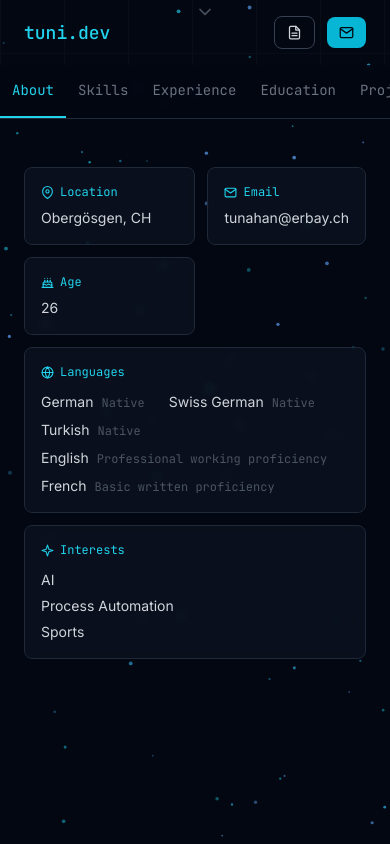
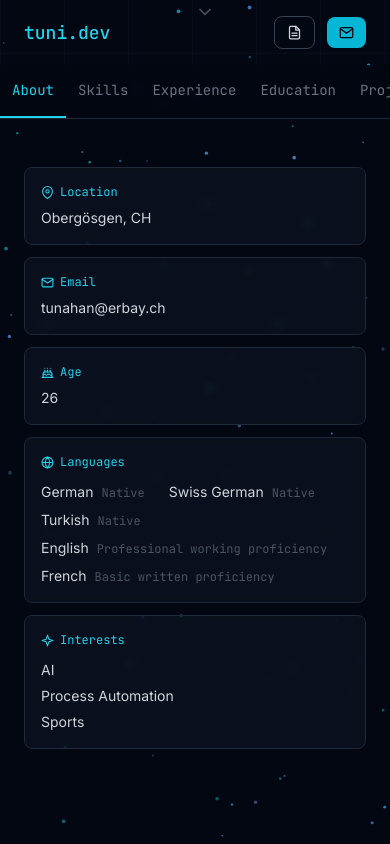
Before and after one commit to etunidev/tuni-portfolio, a React (Vite) app in the folder app/: page / in a window 390 px wide. Both pictures are taken after a click on the button "About". Shown: the part 779-1623 px from the top of the page. Built offline with nearby package versions, Linux system fonts and the light colour scheme.

Commit message:
Fix About section to single column on mobile

```diff
--- a/app/src/components/About.tsx
+++ b/app/src/components/About.tsx
@@ -93,7 +93,7 @@ export default function About() {
           <p className="text-gray-300 text-sm">{age}</p>
         </div>
 
-        <div className="col-span-2 sm:col-span-2 bg-gray-900/50 backdrop-blur-sm border border-gray-800 rounded-lg p-4">
+        <div className="sm:col-span-2 bg-gray-900/50 backdrop-blur-sm border border-gray-800 rounded-lg p-4">
           <div className="flex items-center gap-1.5 mb-3 text-cyan-400">
             <GlobeIcon />
             <p className="text-xs font-mono">Languages</p>
@@ -108,7 +108,7 @@ export default function About() {
           </div>
         </div>
 
-        <div className="col-span-2 sm:col-span-1 bg-gray-900/50 backdrop-blur-sm border border-gray-800 rounded-lg p-4">
+        <div className="sm:col-span-1 bg-gray-900/50 backdrop-blur-sm border border-gray-800 rounded-lg p-4">
           <div className="flex items-center gap-1.5 mb-3 text-cyan-400">
             <SparkleIcon />
             <p className="text-xs font-mono">Interests</p>
```
